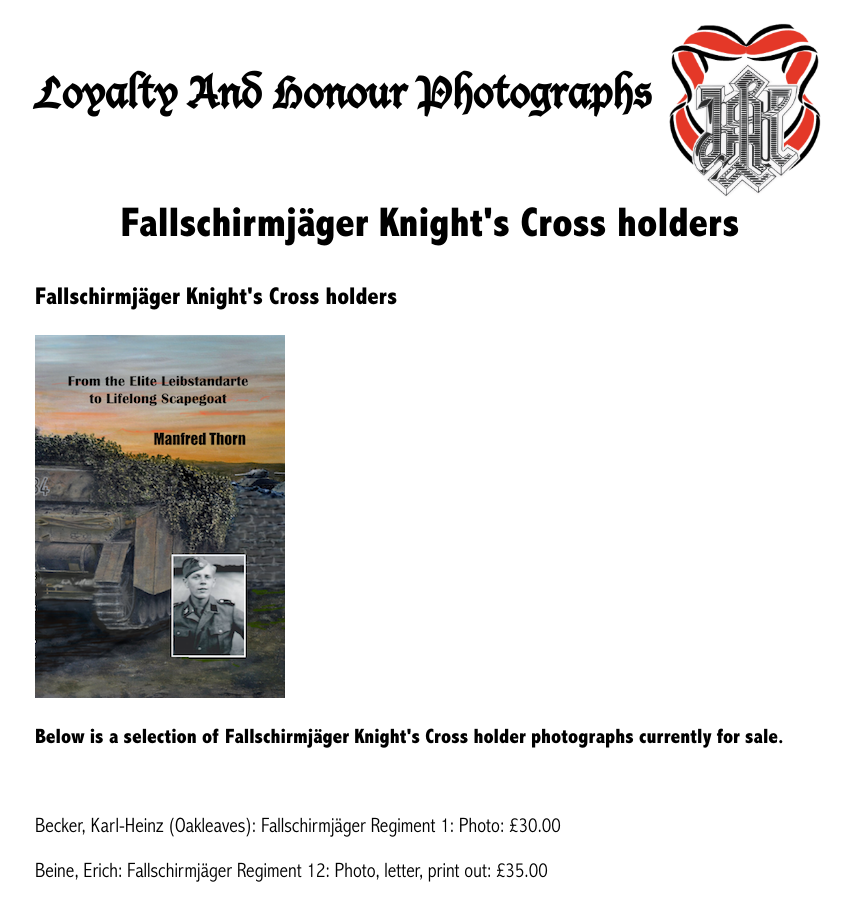
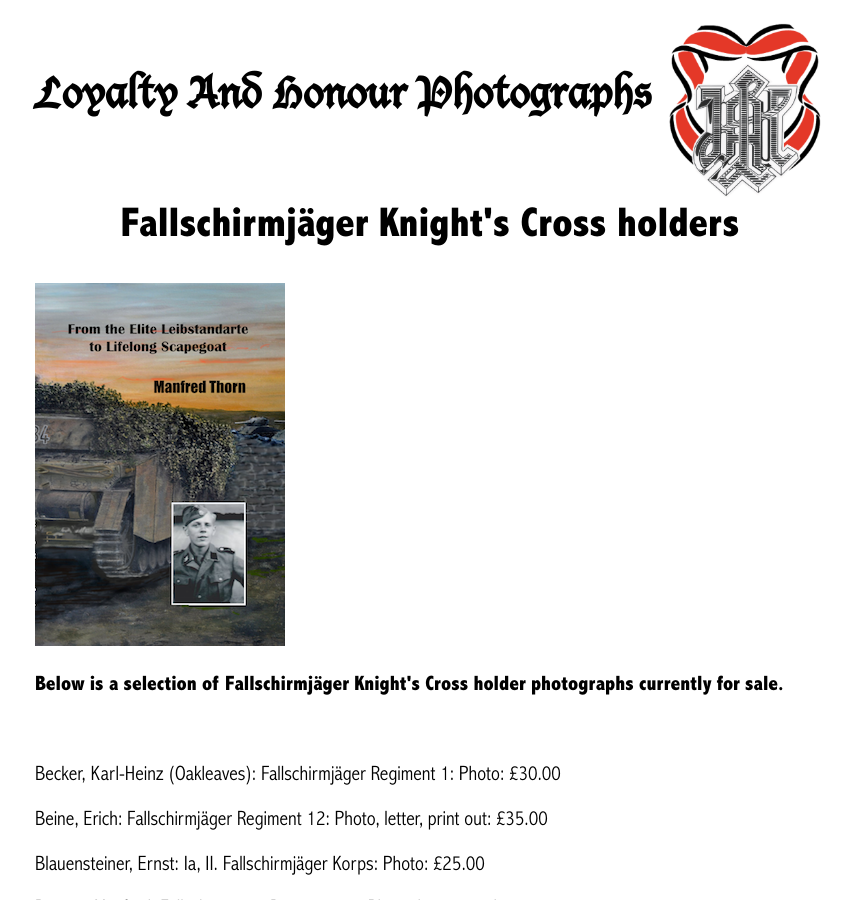
Before and after one commit to lahphotographs/lahphotographs.github.com, a Jekyll site: the page built from published.md, in a window 1280 px wide and 900 px high. Shown: the whole window, without its empty margins (210-1062 px from the left). Built offline with Jekyll 4.4.1, drawn with Linux system fonts in a browser that asks for light colours.

Commit message:
Update published.md

```diff
--- a/published.md
+++ b/published.md
@@ -6,7 +6,6 @@ permalink: /published.html
 
 <div id="publishedByLAH">
 
-<h3>Fallschirmjäger Knight's Cross holders</h3>
 <img src="./assets/elite.png"/>
 <p><b>Below is a selection of Fallschirmjäger Knight's Cross holder photographs currently for sale.</b></p>
 <br />
```
